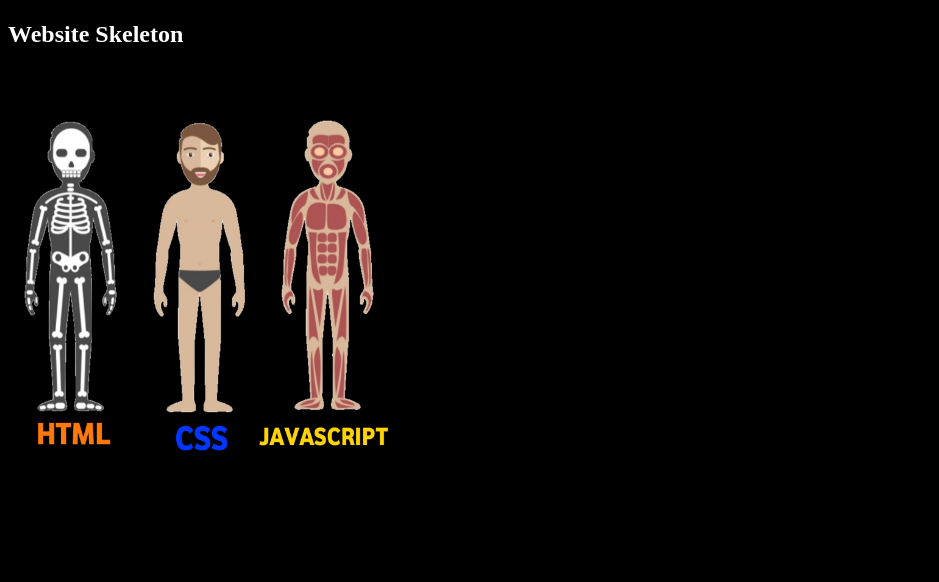
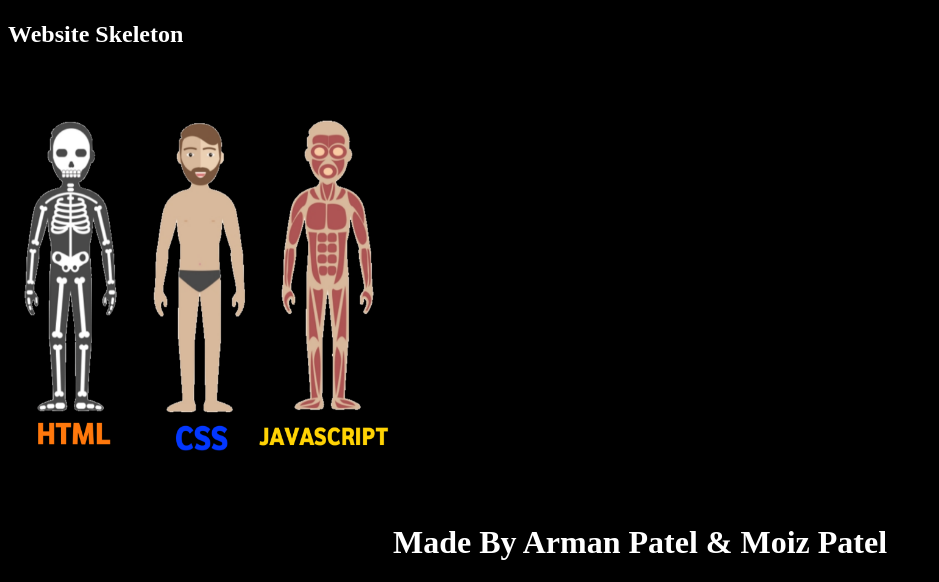
Before and after one commit to Arman1524/cyber_warriorzz, a plain HTML site: page index.html in a window 1280 px wide. Shown: the part 1973-2555 px from the top of the page, without its empty margins (0-939 px from the left). Before the commit the page ends 2483 px from the top, so only its background shows below. Drawn offline with Linux system fonts and the light colour scheme; files whose address does not match are found by name.

Commit message:
Update index.html

```diff
--- a/index.html
+++ b/index.html
@@ -32,5 +32,9 @@ John Hurst has brought together a collection of HTML related links useful for le
 
 <h2>Website Skeleton</h2>
 <img src="/storage/emulated/0/arm.png" width="390" height="430">
+
+<h1 align="center"> Made By Arman Patel & Moiz Patel</h1>
+
+
 </body>
 </html>
```
